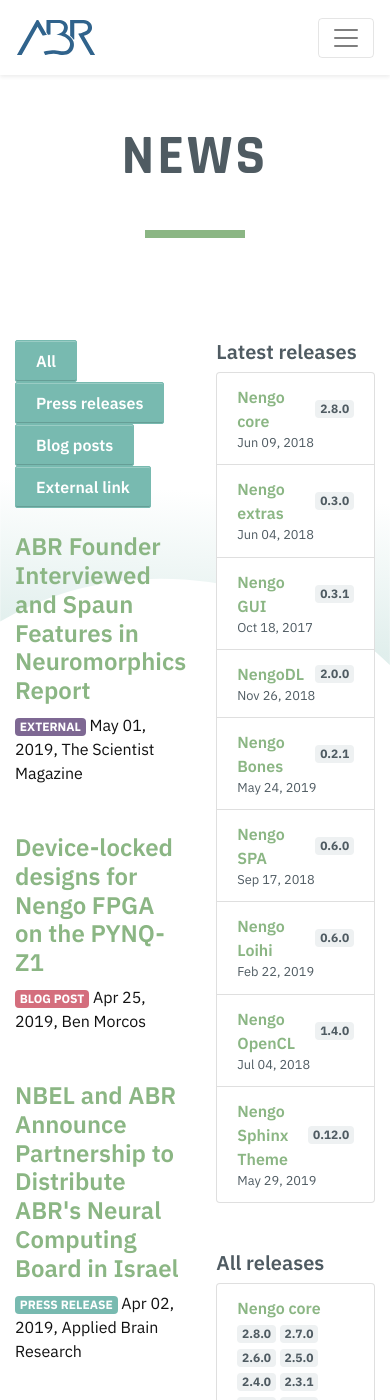
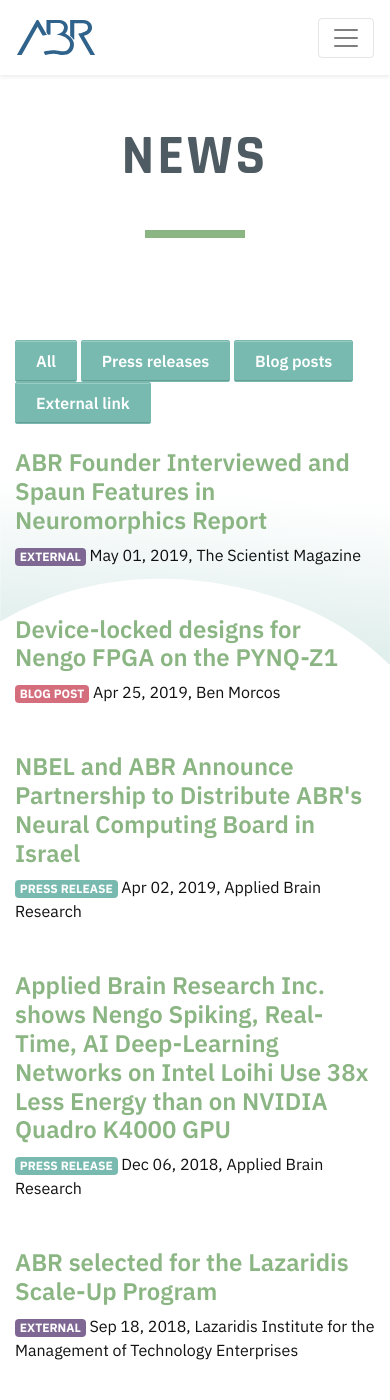
Before and after one commit to abr/abr.github.io, a Jekyll site: the page built from news.html, in a window 390 px wide and 1400 px high. Built offline with Jekyll 4.4.1, drawn with Linux system fonts in a browser that asks for light colours; comment, search, counter and statistics services are not loaded.

Commit message:
Fix some issues on mobile devices
- Fixed the menu background
- Fixed the news break points
- Fixed the buttons so that they overflow and wrap properly

```diff
--- a/_layouts/product.html
+++ b/_layouts/product.html
@@ -43,7 +43,7 @@ layout: default
           </div>
           <a
             href="{{ product.featureCtaLink }}"
-            class="btn btn-secondary text-white"
+            class="btn btn-secondary btn-feature-cta text-white"
             >{{ product.featureCtaText }}</a
           >
         </div>
--- a/css/bootstrap.scss
+++ b/css/bootstrap.scss
@@ -61,6 +61,10 @@ header.header-top {
   .navbar-expand-md .navbar-nav .nav-link {
     padding-left: 1rem;
     padding-right: 1rem;
+  }
+
+  .navbar-nav {
+    background-color: white;
   }
 }
 
@@ -326,6 +330,10 @@ h5 img.nengo {
   margin-top: 2rem;
 }
 
+.btn-feature-cta {
+  white-space: normal !important;
+}
+
 .cta-image {
   max-height: 60px;
 }
--- a/news.html
+++ b/news.html
@@ -8,7 +8,7 @@ title: News
   <div class="container">
     {% include title-block.html title=page.title %}
     <div class="row justify-content-center py-5">
-      <div class="col col-sm-7 mb-5">
+      <div class="col col-md-7 col-sm-10 mb-5">
         <div class="pb-4">
           <button class="btn btn-primary text-white" data-id="all" onclick="changeFilter(this);">All</button>
           <button class="btn btn-primary text-white" data-id="press" onclick="changeFilter(this);">Press releases</button>
@@ -35,7 +35,7 @@ title: News
         {% endfor %}
       </div>
 
-      <div class="col col-sm-3 mb-5">
+      <div class="col-md-3 col-sm-10 mb-5">
         <h5>Latest releases</h5>
         <ul class="list-group mb-5">
           {% for release in site.releases %}
```
